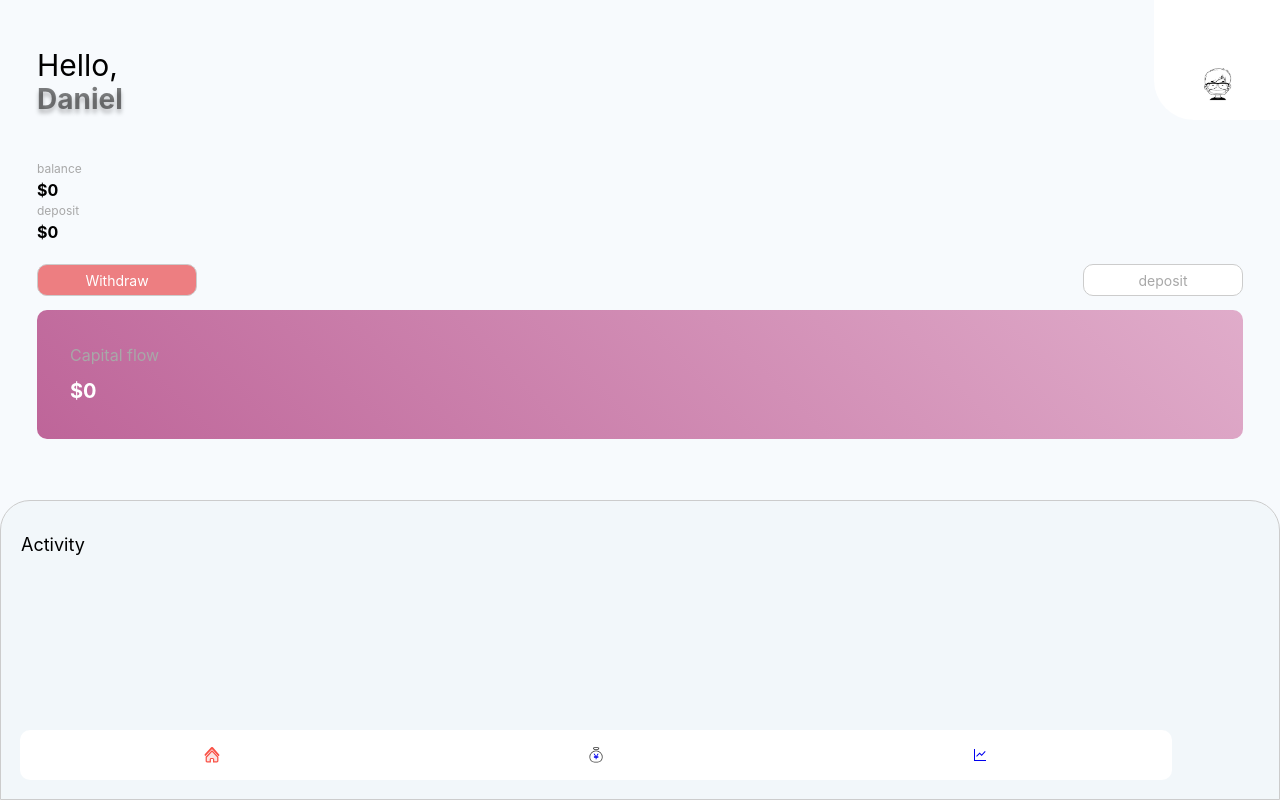
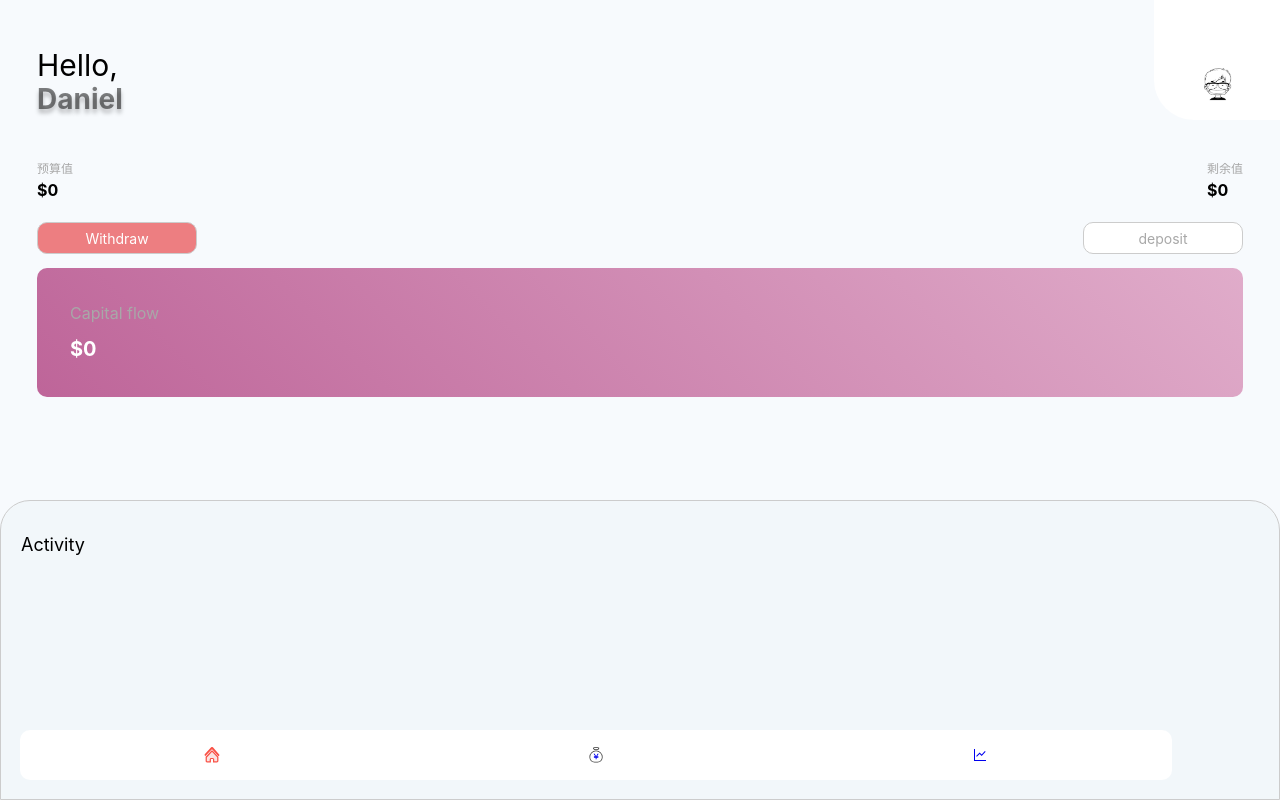
Before and after one commit to aalldd/booking, a Vue app: page /money#/statistics in a window 1280 px wide. Built offline with nearby package versions, Linux system fonts and the light colour scheme.

Commit message:
删除了balance数据，改为了budget，并修复了bug

```diff
--- a/src/components/statistics/Balance.vue
+++ b/src/components/statistics/Balance.vue
@@ -1,9 +1,13 @@
 <template>
   <div class="balance">
-    <h5>balance</h5>
-    <div class="amount-total">${{ balance }}</div>
-    <h5>deposit</h5>
-    <div class="amount-total">${{ balance }}</div>
+    <div class="budget">
+      <h5>预算值</h5>
+      <div class="amount-total">${{ budget }}</div>
+    </div>
+    <div class="balance-left">
+      <h5>剩余值</h5>
+      <div class="balance-amount">${{ balance }}</div>
+    </div>
   </div>
 </template>
 
@@ -13,20 +17,39 @@ import {Component, Prop} from 'vue-property-decorator';
 
 @Component
 export default class Balance extends Vue {
-  @Prop({default:0}) balance: number | undefined;
+  @Prop({default: 0}) budget: number | undefined;
+  flow = 0;
+
+  mounted() {
+    this.$store.commit('fetchFlow');
+    this.flow = this.$store.state.flow;
+  }
+
+  get balance() {
+    if (this.budget) {
+      const res = this.budget + this.$store.state.flow;
+      return res;
+    } else {
+      return 0;
+    }
+  }
 }
 </script>
 
 <style scoped lang='scss'>
 .balance {
   margin-top: 40px;
-  padding-left: 37px;
+  padding: 0 37px;
+  display: flex;
+  justify-content: space-between;
+  align-items: flex-start;
+
   h5 {
     font-size: 12px;
     color: #A8A8A8;
   }
 
-  .amount-total {
+  .amount-total, .balance-amount {
     font-size: 16px;
     color: #000;
     font-weight: bold;
--- a/src/store/index.ts
+++ b/src/store/index.ts
@@ -8,9 +8,8 @@ Vue.use(Vuex);
 type RootState = {
   tagList: TagList[],
   recordList: Record[],
-  balance: number,
   flow: number,
-  deposit:number
+  budget:number
 }
 type Record = {
   ExpenseType: string,
@@ -28,9 +27,8 @@ const store = new Vuex.Store({
   state: {
     tagList: defaultTagList,
     recordList: [],
-    balance: 0,
     flow: 0,
-    deposit:0
+    budget:0
   } as RootState,
   mutations: {
     fetchTagList(state) {
@@ -53,28 +51,26 @@ const store = new Vuex.Store({
       state.recordList.push(record2);
       store.commit('saveRecordList');
     },
-    saveBalance(state) {
-      window.localStorage.setItem('balance', JSON.stringify(state.balance));
-    },
-    fetchBalance(state) {
-      state.balance=Number(window.localStorage.getItem('balance'))
-    },
-    withdrawBalance(state, value) {
-      state.balance -= value;
-      store.commit('saveBalance');
-      store.commit('fetchBalance');
-    },
-    balanceAmount(state, value) {
-      state.balance += value;
-      store.commit('saveBalance');
-      store.commit('fetchBalance');
-    },
     fetchFlow(state) {
       state.flow = Number(window.localStorage.getItem('flow'));
     },
     saveFlow(state, value: number) {
       state.flow = value;
       window.localStorage.setItem('flow', JSON.stringify(state.flow));
+    },
+    withdrawBudget(state,value: number){
+      state.budget-=value
+      store.commit('saveBudget')
+    },
+    addBudget(state,value: number){
+      state.budget+=value
+      store.commit('saveBudget')
+    },
+    saveBudget(state){
+      window.localStorage.setItem('budget',JSON.stringify(state.budget))
+    },
+    fetchBudget(state){
+      state.budget=Number(window.localStorage.getItem('budget'))
     }
   },
 });
--- a/src/views/Statistics.vue
+++ b/src/views/Statistics.vue
@@ -1,11 +1,11 @@
 <template>
   <div class="statistics">
     <PersonInfo></PersonInfo>
-    <Balance :balance="balance"></Balance>
+    <Balance :budget="budget"></Balance>
     <ButtonGroup
-        @withdraw="getWithdrawNum"
-        :balance="balance"
-        @balanceAmount="balanceAmount"
+        @withdraw="withdrawBudget"
+        :balance="budget"
+        @balanceAmount="addBudget"
     ></ButtonGroup>
     <Nav :balance="flow"></Nav>
     <Activity></Activity>
@@ -29,38 +29,26 @@ import Layout from '@/components/statistics/Layout.vue';
 })
 export default class statistics extends Vue {
   recordList = [];
-  balance = 0;
+  budget=0;
   flow=0;
-  @Watch("flow")
-  onFlowChanged(val: number,oldVal: number){
-    let changedVal=val-oldVal
-    this.$store.commit('balanceAmount',changedVal)
-  }
-  //初始化数据
-  initData() {
-    this.$store.commit('saveBalance');
-    this.$store.commit('saveTagList');
-    this.$store.commit('saveRecordList');
-  }
 
   created() {
     this.$store.commit('fetchRecordList');
-    this.$store.commit('fetchBalance');
     this.$store.commit('fetchFlow')
+    this.$store.commit('fetchBudget')
     this.recordList = this.$store.state.recordList;
-    this.balance = this.$store.state.balance;
     this.flow=this.$store.state.flow
+    this.budget=this.$store.state.budget
   }
-  //取钱
-  getWithdrawNum(value: number) {
-    this.$store.commit('withdrawBalance', value);
-    this.balance = this.$store.state.balance;
+  withdrawBudget(value: number){
+    this.$store.commit('withdrawBudget',value)
+    this.$store.commit('fetchBudget')
+    this.budget=this.$store.state.budget
   }
-  //存钱
-  balanceAmount(value: number) {
-    console.log(value);
-    this.$store.commit('balanceAmount', value);
-    this.balance = this.$store.state.balance;
+  addBudget(value: number){
+    this.$store.commit('addBudget',value)
+    this.$store.commit('fetchBudget')
+    this.budget=this.$store.state.budget
   }
 }
 </script>
```
